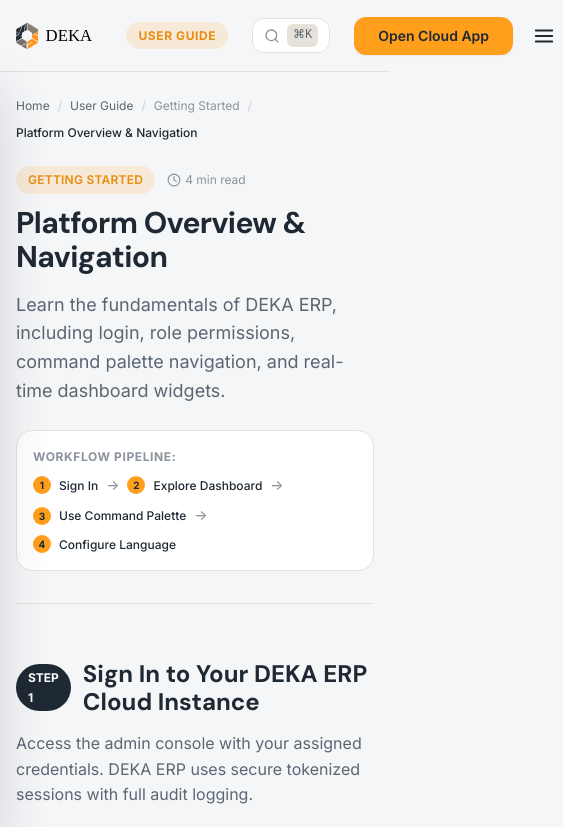
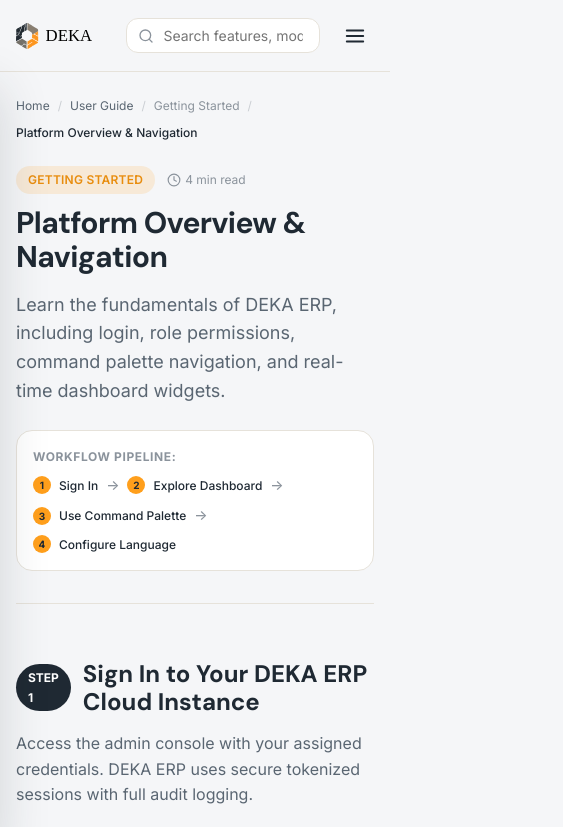
Before and after one commit to gomathie/deka-landing, a Vue app: page /guide in a window 390 px wide. Shown: the top 827 px of the page, 563 px wide, since content can reach past the window. Built offline with nearby package versions, Linux system fonts and the light colour scheme.

Commit message:
feat: implement UserGuideView component with searchable sidebar and step-by-step documentation layout

```diff
--- a/src/views/UserGuideView.vue
+++ b/src/views/UserGuideView.vue
@@ -1099,12 +1099,26 @@
   border-radius: var(--radius-xl);
   transition: all var(--duration-fast) var(--ease-out);
   max-width: 320px;
+  cursor: pointer;
+  user-select: none;
+  text-align: left;
+}
+
+@media (prefers-color-scheme: dark) {
+  .guide-nav-btn {
+    background: rgba(255, 255, 255, 0.03);
+    border-color: rgba(255, 255, 255, 0.1);
+  }
 }
 
 .guide-nav-btn:hover {
   border-color: var(--color-amber);
   box-shadow: var(--shadow-sm);
   transform: translateY(-1px);
+}
+
+.guide-nav-btn:active {
+  transform: translateY(0) scale(0.98);
 }
 
 .guide-nav-btn--next {
@@ -1258,19 +1272,33 @@
 @media (max-width: 860px) {
   .guide-header {
     padding: 0 var(--space-4);
+    gap: var(--space-4);
   }
 
   .guide-header__search {
-    max-width: 220px;
+    flex: 1;
+    max-width: unset;
+  }
+
+  .guide-header__search input {
+    padding-right: var(--space-4);
   }
 
   .guide-header__signin,
-  .guide-header__btn {
+  .guide-header__btn,
+  .guide-header__cta,
+  .guide-header__kbd {
     display: none;
   }
 
   .guide-mobile-menu-btn {
     display: block;
+  }
+}
+
+@media (max-width: 500px) {
+  .guide-header__badge {
+    display: none;
   }
 
   .guide-body {
```
